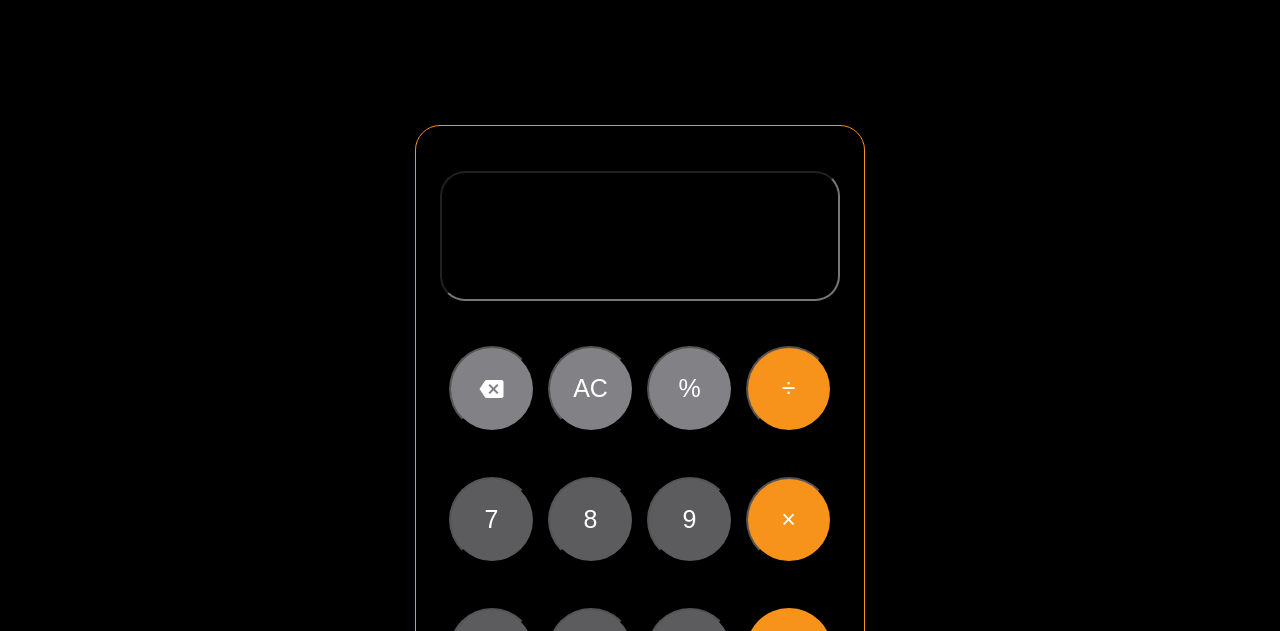
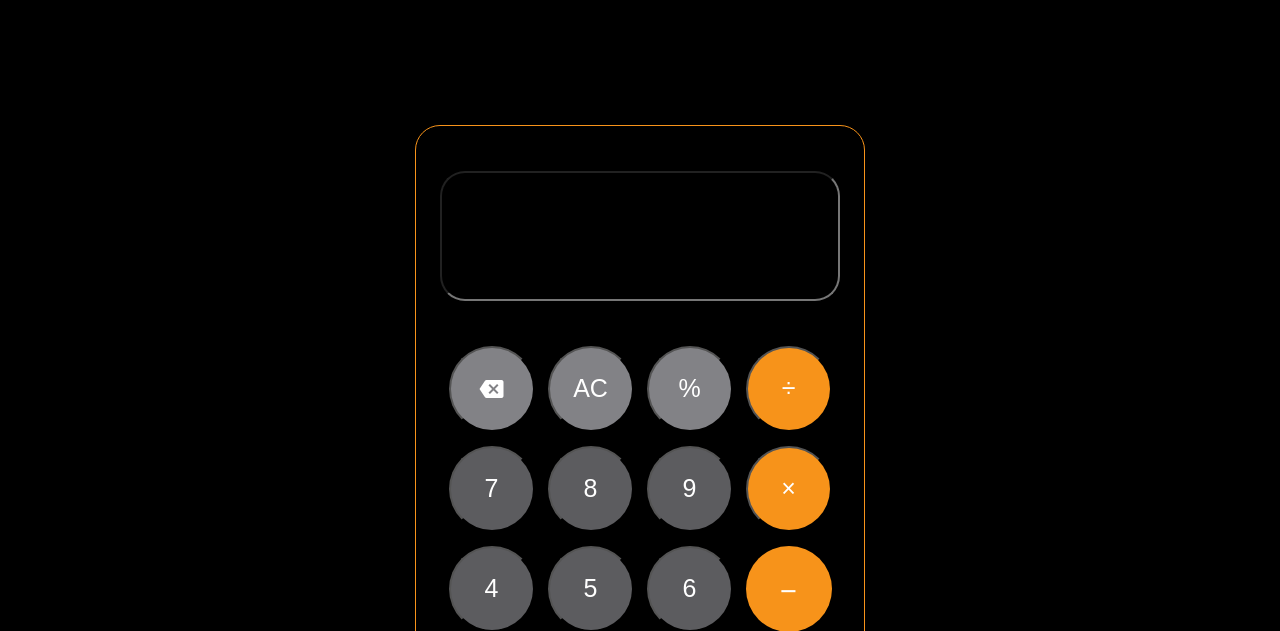
Before and after one commit to Ntebogengmarobela/fyb-ntebogeng-app, a plain HTML site: page index.html in a window 1280 px wide. Shown: the part 134-765 px from the top of the page. Drawn offline with Linux system fonts and the light colour scheme.

Commit message:
fixed calculator design

```diff
--- a/index.html
+++ b/index.html
@@ -43,7 +43,8 @@
         <!-- <span class="calc-title">---- Calculator ----</span> -->
 
         <input id="display" type="number" readonly class="calc-screen"></input>
-        <section class="btn-row">
+        <section class="calc-key-sec">
+             <section class="btn-row">
           <button class="btn-crcle-top">
             <i class="material-icons">backspace</i>
             <!-- <span class="digits">1</span> -->
@@ -72,6 +73,7 @@
             <span class="digits">&times;</span>
           </button>
         </section>
+
         <section class="btn-row">
           <button class="btn-crcle">
             <span class="digits">4</span>
@@ -86,7 +88,7 @@
             <span class="digits">&minus;</span>
           </section>
         </section>
-        <section class="btn-row">
+         <section class="btn-row">
           <button class="btn-crcle">
             <span class="digits">1</span>
           </button>
@@ -114,6 +116,11 @@
             <span class="digits">&equals;</span>
           </button>
         </section>
+
+
+
+        </section>
+
       </section>
     </main>
     <footer>
--- a/styles.css
+++ b/styles.css
@@ -139,12 +139,21 @@ img {
     background-color: transparent;
 
 }
+.calc-key-sec {
+    display: flex;
+    flex-direction: column;
+       margin: 45px 0;
+
+
+
+}
 .btn-row {
     display: flex;
-    margin-top: 45px;
+    /* margin: 45px 0; */
     flex-direction: row;
     column-gap: 13px;
-    row-gap: 14px;
+    margin-bottom: 14px !important;
+
 
 
 }
```
